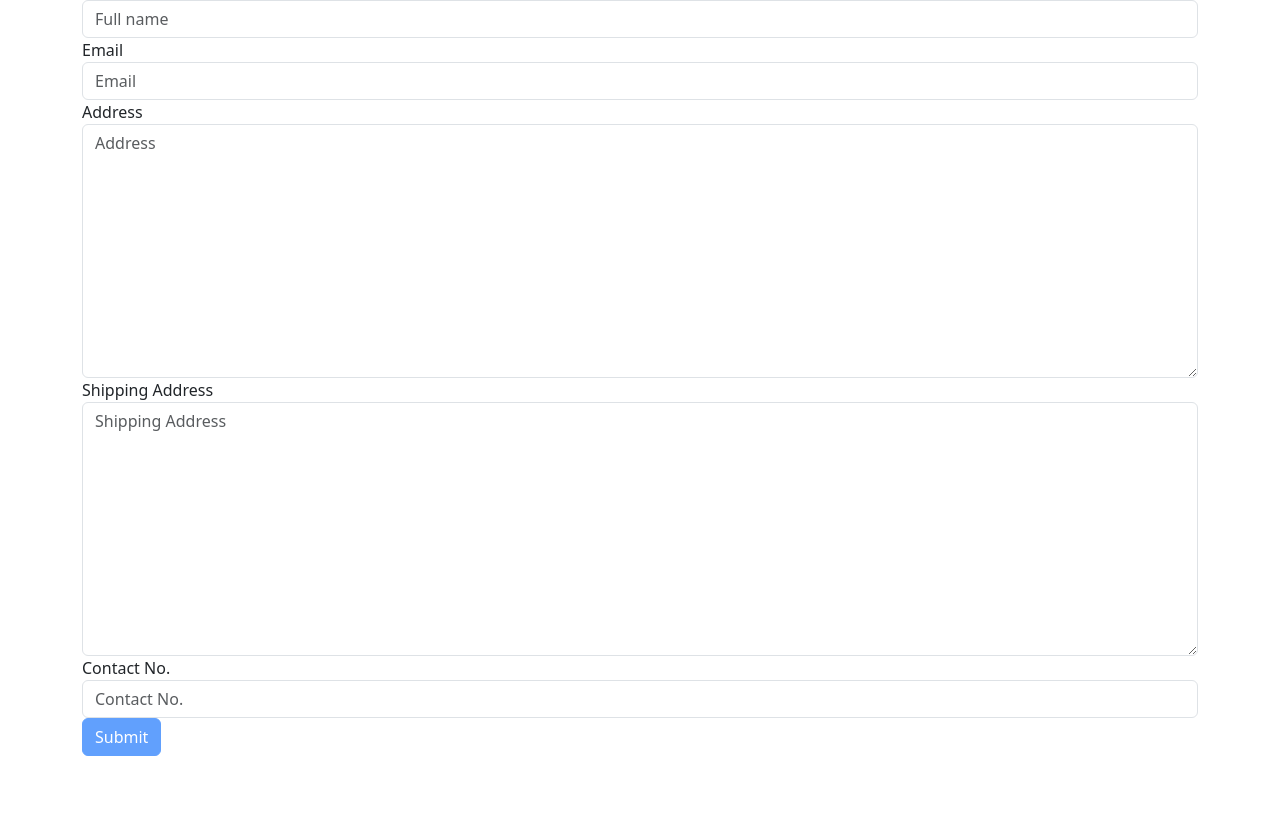
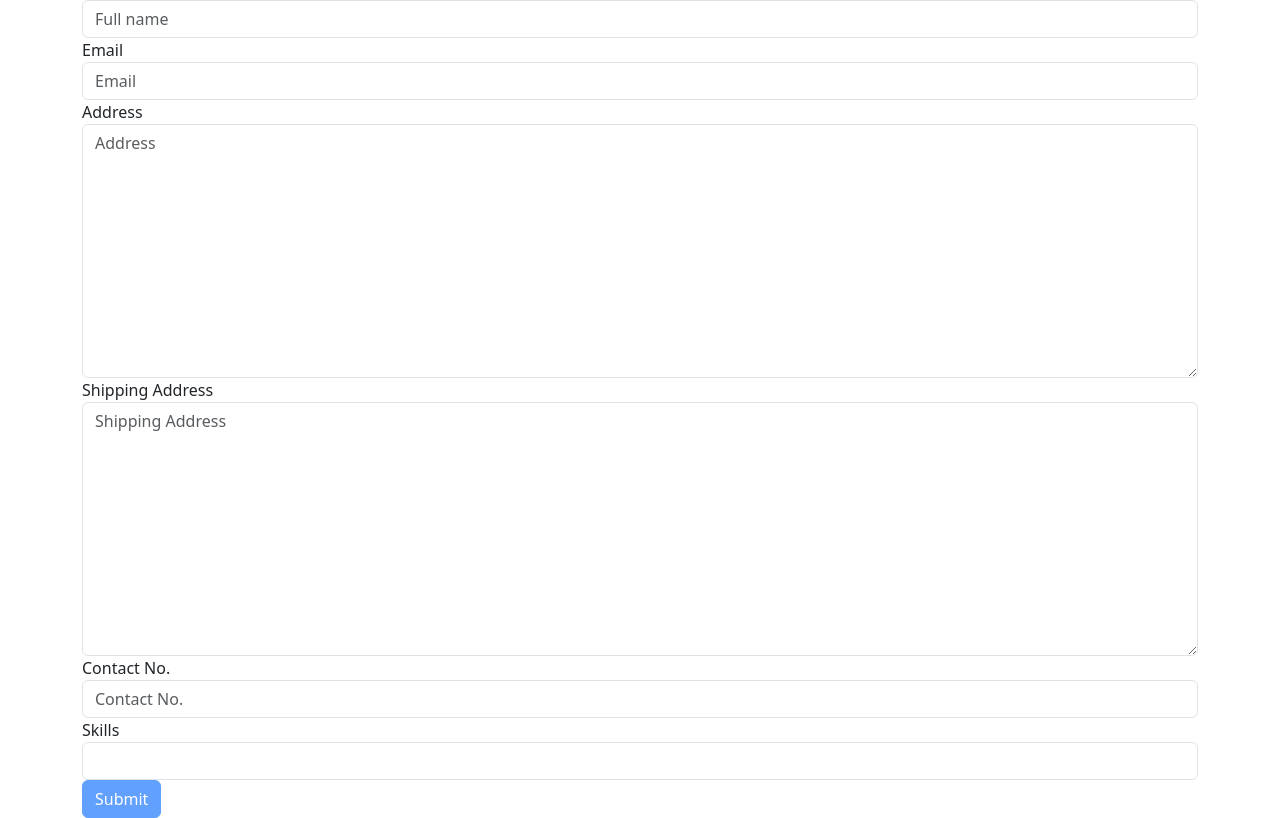
Before and after one commit to clairetsoi1129/ang-intro, an Angular app: page / in a window 1280 px wide. Shown: the part 4603-5421 px from the top of the page. Before the commit the page ends 5359 px from the top, so only its background shows below. Built offline with nearby package versions, Linux system fonts and the light colour scheme.

Commit message:
add - reactive form

```diff
--- a/src/app/app.component.html
+++ b/src/app/app.component.html
@@ -441,6 +441,25 @@
           </div>
         </div>
       </div>
+      <div class="form-group">
+        <label for="">Skills</label>
+        <input
+          type="text"
+          class="form-control"
+          #skill
+          (keyup.enter)="addSkills(skill)"
+        />
+
+        <ul class="list-group">
+          <li
+            class="list-group-item"
+            *ngFor="let skill of Skills.controls; let i = index"
+          >
+            {{ skill.value }}
+            <a class="btn btn-sm btn-danger" (click)="removeSkills(i)">X</a>
+          </li>
+        </ul>
+      </div>
 
       <button type="submit" class="btn btn-primary" [disabled]="form.invalid">
         Submit
--- a/src/app/app.component.ts
+++ b/src/app/app.component.ts
@@ -6,6 +6,7 @@ import {
   NgModel,
   FormGroup,
   Validators,
+  FormArray,
 } from '@angular/forms';
 
 interface Post {
@@ -113,6 +114,8 @@ export class AppComponent implements AfterViewInit {
           Validators.pattern(this.contactRegex),
         ]),
       }),
+
+      skills: new FormArray([]),
     });
 
     console.log(this.childComp);
@@ -204,4 +207,19 @@ export class AppComponent implements AfterViewInit {
   get Contact() {
     return this.form.get('contactDetails.contactNoIn');
   }
+
+  get Skills() {
+    return this.form.get('skills') as FormArray;
+  }
+
+  addSkills(skills: HTMLInputElement) {
+    this.Skills.push(new FormControl(skills.value));
+    skills.value = '';
+
+    console.log(this.form.value);
+  }
+
+  removeSkills(i: number) {
+    this.Skills.removeAt(i);
+  }
 }
```
